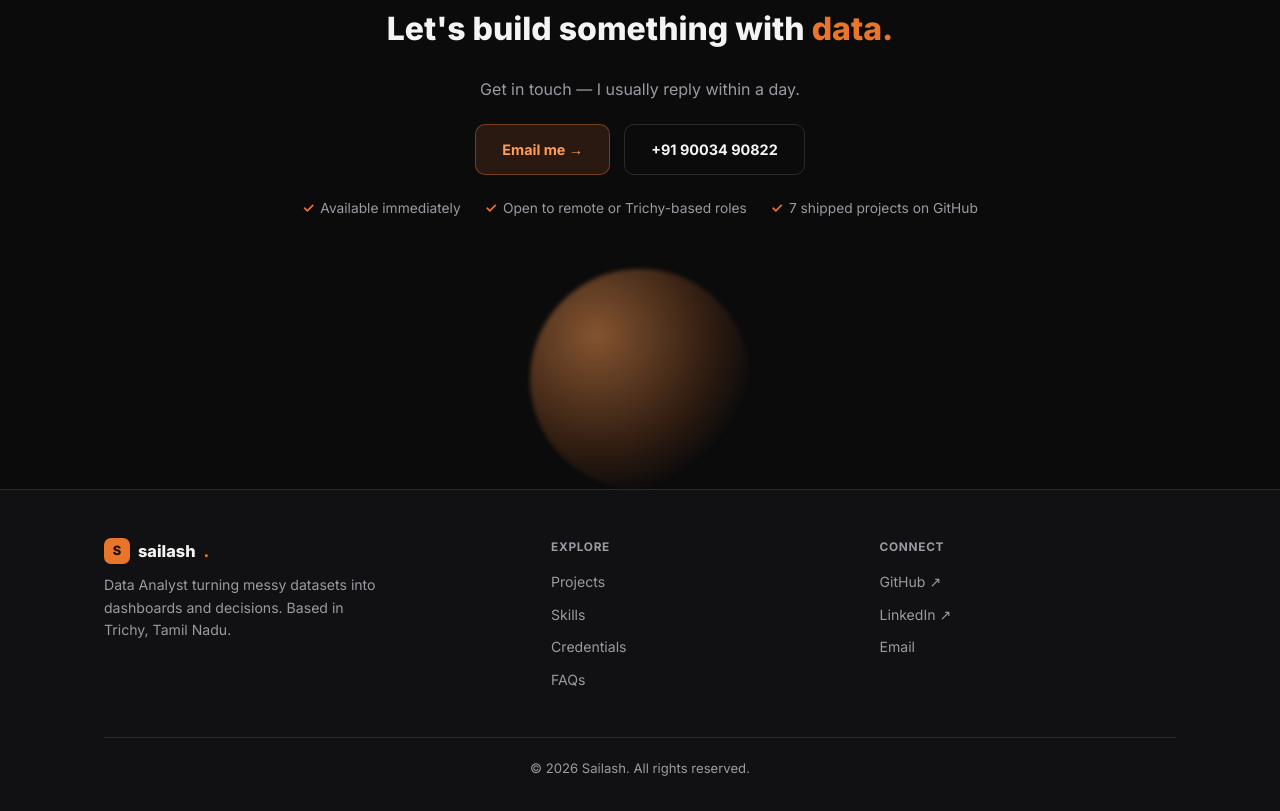
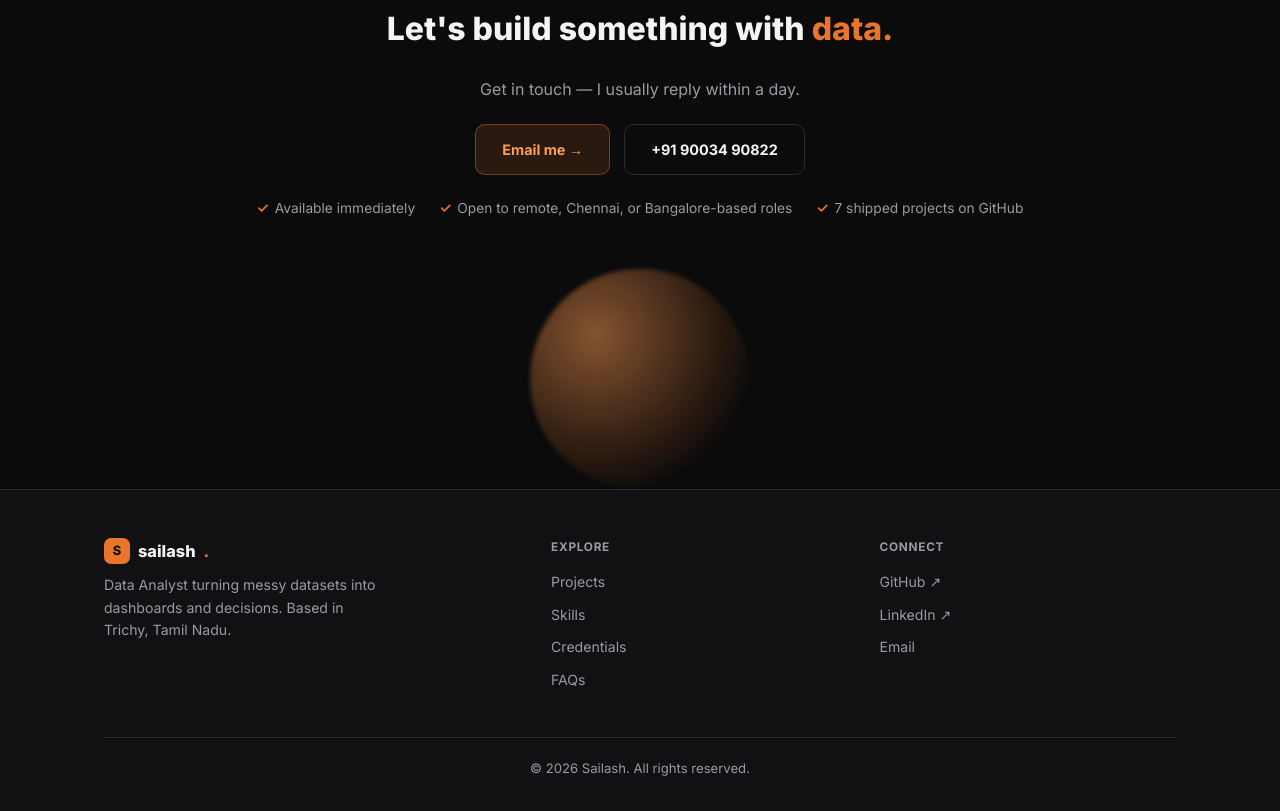
Before and after one commit to sailash052-svg/sailash052-svg.github.io, a plain HTML site: page index.html in a window 1280 px wide. Shown: the part 4729-5540 px from the top of the page. Drawn offline with Linux system fonts and the light colour scheme.

Commit message:
Update index.html

```diff
--- a/index.html
+++ b/index.html
@@ -539,7 +539,7 @@
       </div>
       <div class="checklist">
         <span><b>✓</b> Available immediately</span>
-        <span><b>✓</b> Open to remote or Trichy-based roles</span>
+        <span><b>✓</b> Open to remote, Chennai, or Bangalore-based roles</span>
         <span><b>✓</b> 7 shipped projects on GitHub</span>
       </div>
     </div>
```
